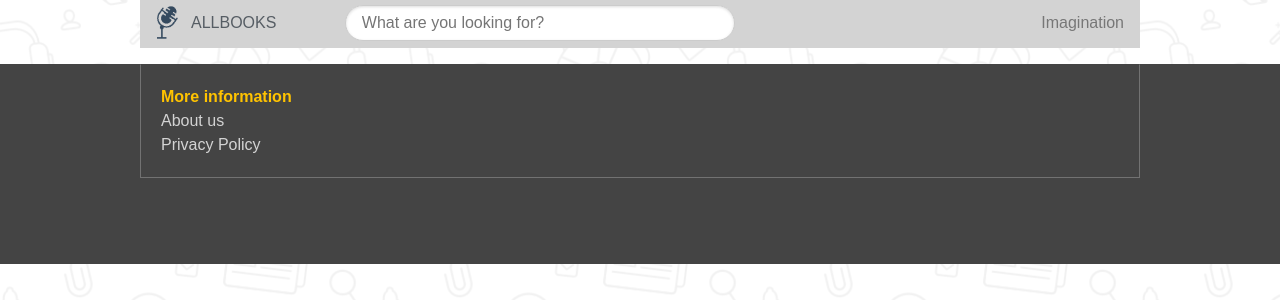
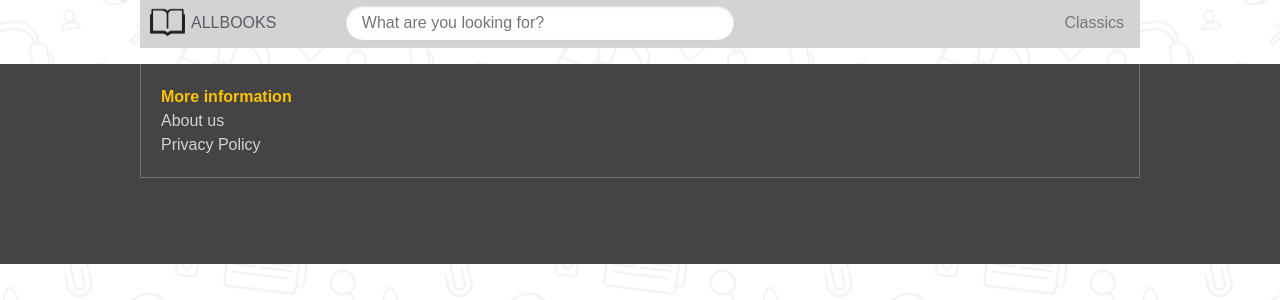
Before and after one commit to 0000dev/books, a PHP site: template src/views/cat.html.twig in a window 1280 px wide. Shown: the top 300 px of the page. Run offline with PHP 8.4, Linux system fonts and the light colour scheme; the template is opened without the code that fills it, so the values that code supplies are empty; some libraries are stand-ins or nearby versions.

Commit message:
logo, minor

```diff
--- a/src/pages/about.txt
+++ b/src/pages/about.txt
@@ -1 +1 @@
-We are a small team of developers who is eager to provide you an outstanding platform for leaving feedbacks about concerts and shows. We are working hard towards our goal, there are many things to be done, so stay tuned.
+We strive to provide you with a quality and useful platform for finding and leaving reviews about what you love to read.
--- a/src/views/base.html.twig
+++ b/src/views/base.html.twig
@@ -37,7 +37,7 @@
                     <div class="pure-menu">
 
                         <a href="/" class="pure-menu-heading custom-brand">
-                            <img alt="AllBooks logo" class="logo" src="/img/logo2.png"/>
+                            <img alt="AllBooks logo" class="logo" src="/img/logo3.png"/>
                             AllBooks
                         </a>
                         <a href="#" class="custom-toggle" id="toggle"><s class="bar"></s><s class="bar"></s></a>
@@ -53,7 +53,7 @@
                 <div class="pure-u-1 pure-u-md-2-5">
                     <div class="pure-menu pure-menu-horizontal custom-menu-3 custom-can-transform">
                         <ul class="pure-menu-list">
-                            <li class="pure-menu-item"><a href="/category/1" class="pure-menu-link">Imagination</a></li>
+                            <li class="pure-menu-item"><a href="/category/2" class="pure-menu-link">Classics</a></li>
 
                         </ul>
                     </div>
--- a/src/views/home.html.twig
+++ b/src/views/home.html.twig
@@ -150,7 +150,6 @@
 
 						<li><a href="/page/about">About us</a></li>
 						<li><a href="/page/privacy-policy">Privacy Policy</a></li>
-						<li><a href="/page/contact">Contact</a></li>
 
 				</ul>
 			</div>
```
Also changed, not shown: public/img/logo.png (deleted), public/img/logo2.png (deleted), public/img/logo3.png (added), 1 other file.
